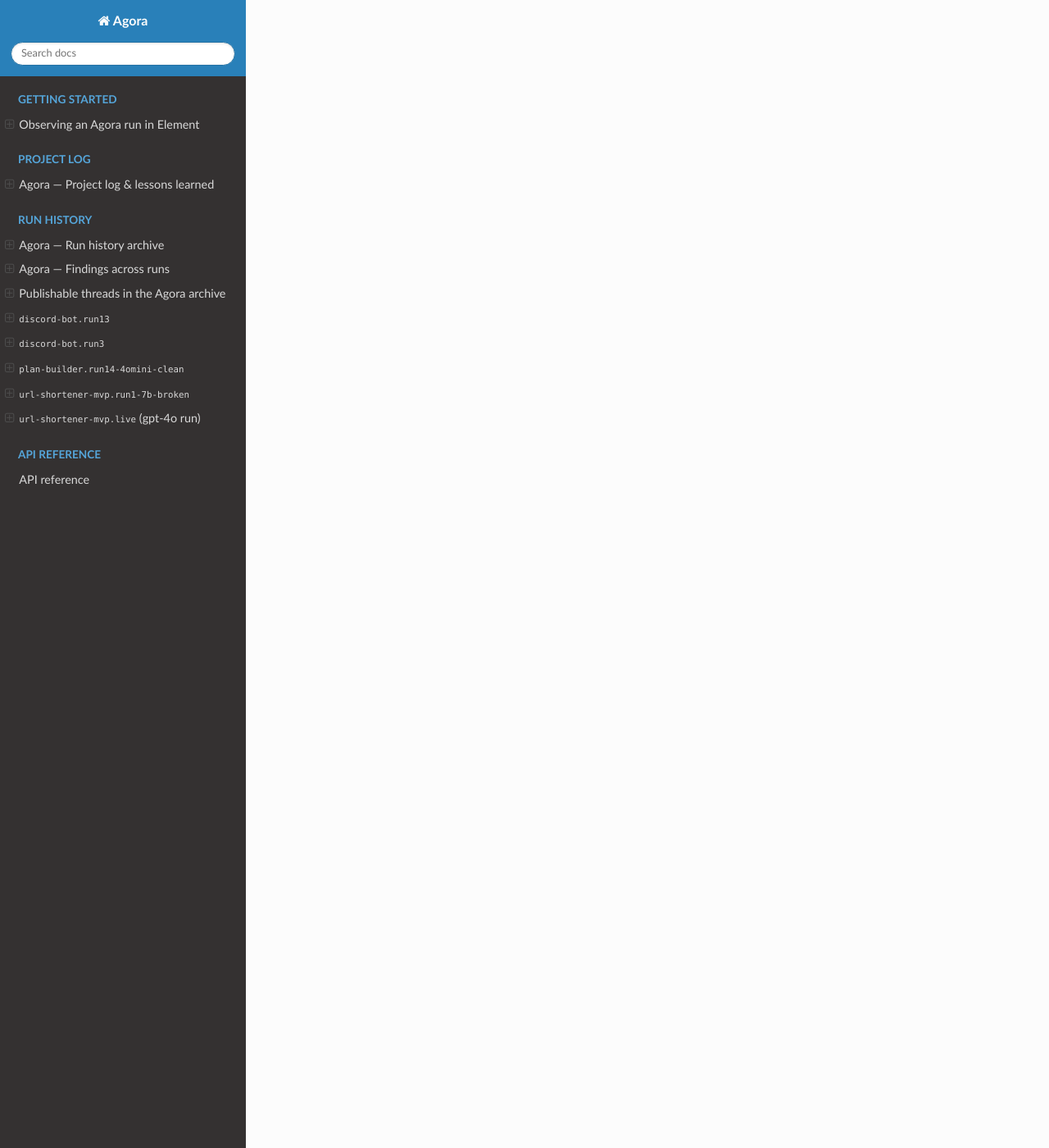
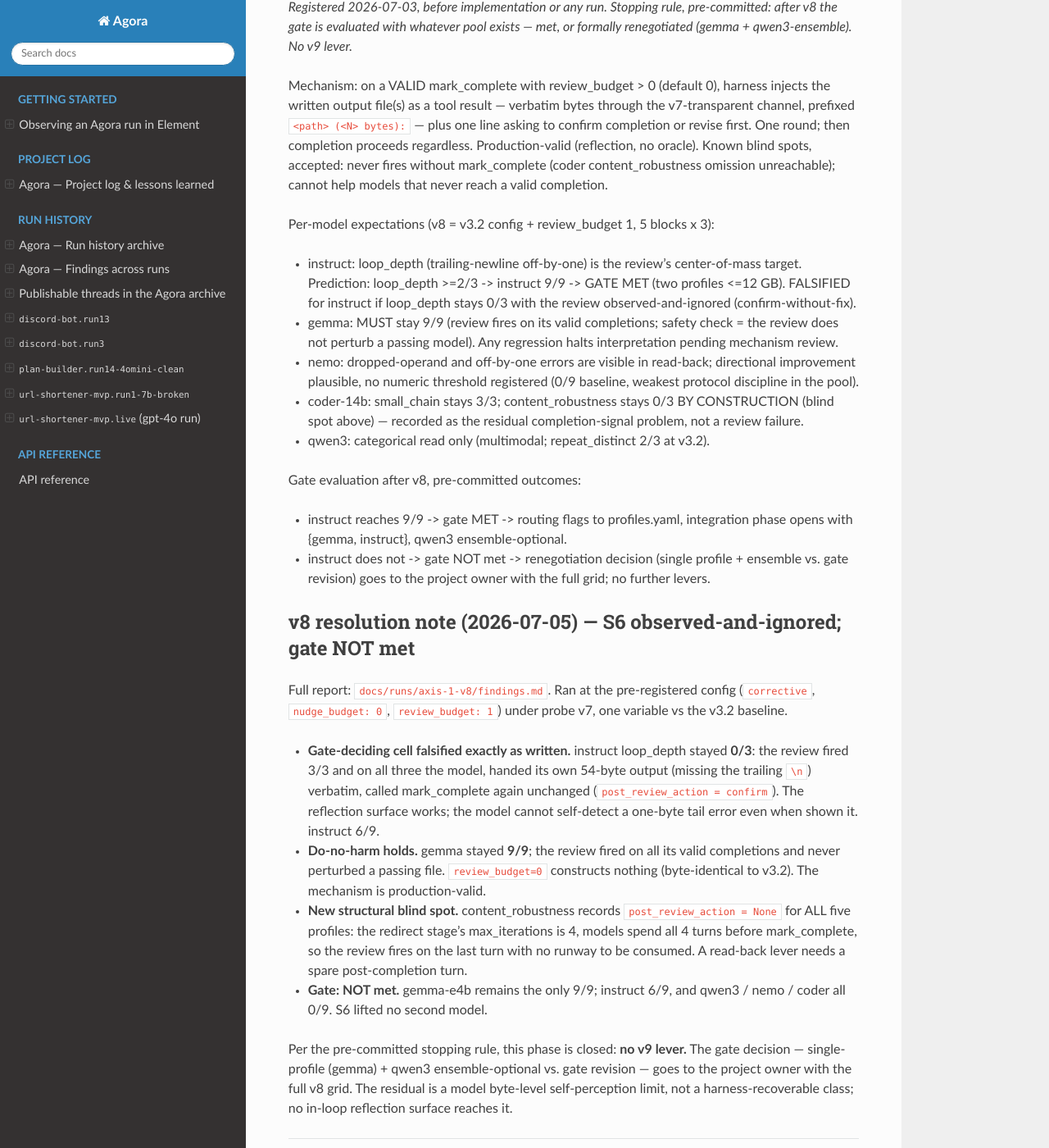
Before and after one commit to fabs133/agora, a Sphinx documentation site: the page built from docs/research/harness-reliability.md, in a window 1280 px wide and 1400 px high, scrolled down 3288 px. Shown: the whole window at 82% size. Built offline with Sphinx 7.4.7 and the Read the Docs theme 3.1.0, drawn with Linux system fonts in a browser that asks for light colours; some of the changed text lies outside the part shown.

Commit message:
feat(harness): S6 completion review (review_budget) + axis-1-v8 — gate NOT met
Mechanism (mirrors S2/nudge): on a valid mark_complete with reviews_used
< review_budget, inject one tool-result reading the written output back
verbatim ("<path> (<N> bytes):" + confirm-or-revise line) through the v7
form-B channel; next valid mark_complete finalizes. review_budget=0
constructs nothing (byte-identical to v3.2). Threaded HarnessConfig
(env AGORA_HARNESS_REVIEW_BUDGET) -> Orchestrator -> ToolContext ->
_run_loop. Provenance: reviews_used + post_review_action
(confirm/revise/other) on TaskResult + TaskRecord; review_budget in the
run-level harness dict and campaign env overlay.

Campaign axis-1-v8.yaml: v3.2 shape, {corrective, nudge 0, review 1}.

Result (5x3, probe v7): gate NOT met. instruct loop_depth 0/3 — review
fired 3/3, model shown its 54-byte output (missing trailing newline) and
re-confirmed unchanged every time (confirm-without-fix, pre-registered
falsification). gemma 9/9 do-no-harm holds. content_robustness review
inert for all profiles (stage cap=4, no runway). gemma-e4b stays the only
9/9. Phase closed, no v9 lever. Full report docs/runs/axis-1-v8/findings.md.

Co-Authored-By: Claude Opus 4.8 (1M context) <noreply@anthropic.com>

```diff
--- a/docs/research/harness-reliability.md
+++ b/docs/research/harness-reliability.md
@@ -146,3 +146,73 @@ The S2 line is closed. The registered next lever must target the actual
 post-v7 residual (tail-newline / separator byte errors on concat+redirect),
 which is a validation/prompt-shaped intervention — a **new**
 pre-registration, not a continuation of this one.
+
+---
+
+## v8 pre-registration: completion review (S6) — FINAL lever of this phase
+
+*Registered 2026-07-03, before implementation or any run. Stopping rule,
+pre-committed: after v8 the gate is evaluated with whatever pool exists —
+met, or formally renegotiated (gemma + qwen3-ensemble). No v9 lever.*
+
+Mechanism: on a VALID mark_complete with review_budget > 0 (default 0),
+harness injects the written output file(s) as a tool result — verbatim
+bytes through the v7-transparent channel, prefixed `<path> (<N> bytes):`
+— plus one line asking to confirm completion or revise first. One round;
+then completion proceeds regardless. Production-valid (reflection, no
+oracle). Known blind spots, accepted: never fires without mark_complete
+(coder content_robustness omission unreachable); cannot help models that
+never reach a valid completion.
+
+Per-model expectations (v8 = v3.2 config + review_budget 1, 5 blocks x 3):
+- instruct: loop_depth (trailing-newline off-by-one) is the review's
+  center-of-mass target. Prediction: loop_depth >=2/3 -> instruct 9/9 ->
+  GATE MET (two profiles <=12 GB). FALSIFIED for instruct if loop_depth
+  stays 0/3 with the review observed-and-ignored (confirm-without-fix).
+- gemma: MUST stay 9/9 (review fires on its valid completions; safety
+  check = the review does not perturb a passing model). Any regression
+  halts interpretation pending mechanism review.
+- nemo: dropped-operand and off-by-one errors are visible in read-back;
+  directional improvement plausible, no numeric threshold registered
+  (0/9 baseline, weakest protocol discipline in the pool).
+- coder-14b: small_chain stays 3/3; content_robustness stays 0/3 BY
+  CONSTRUCTION (blind spot above) — recorded as the residual
+  completion-signal problem, not a review failure.
+- qwen3: categorical read only (multimodal; repeat_distinct 2/3 at v3.2).
+
+Gate evaluation after v8, pre-committed outcomes:
+- instruct reaches 9/9 -> gate MET -> routing flags to profiles.yaml,
+  integration phase opens with {gemma, instruct}, qwen3 ensemble-optional.
+- instruct does not -> gate NOT met -> renegotiation decision (single
+  profile + ensemble vs. gate revision) goes to the project owner with
+  the full grid; no further levers.
+
+## v8 resolution note (2026-07-05) — S6 observed-and-ignored; gate NOT met
+
+Full report: [`docs/runs/axis-1-v8/findings.md`](../runs/axis-1-v8/findings.md).
+Ran at the pre-registered config (`corrective`, `nudge_budget: 0`,
+`review_budget: 1`) under probe v7, one variable vs the v3.2 baseline.
+
+- **Gate-deciding cell falsified exactly as written.** instruct loop_depth
+  stayed **0/3**: the review fired 3/3 and on all three the model, handed
+  its own 54-byte output (missing the trailing `\n`) verbatim, called
+  mark_complete again unchanged (`post_review_action = confirm`). The
+  reflection surface works; the model cannot self-detect a one-byte tail
+  error even when shown it. instruct 6/9.
+- **Do-no-harm holds.** gemma stayed **9/9**; the review fired on all its
+  valid completions and never perturbed a passing file. `review_budget=0`
+  constructs nothing (byte-identical to v3.2). The mechanism is
+  production-valid.
+- **New structural blind spot.** content_robustness records
+  `post_review_action = None` for ALL five profiles: the redirect stage's
+  max_iterations is 4, models spend all 4 turns before mark_complete, so
+  the review fires on the last turn with no runway to be consumed. A
+  read-back lever needs a spare post-completion turn.
+- **Gate: NOT met.** gemma-e4b remains the only 9/9; instruct 6/9, and
+  qwen3 / nemo / coder all 0/9. S6 lifted no second model.
+
+Per the pre-committed stopping rule, this phase is closed: **no v9 lever.**
+The gate decision — single-profile (gemma) + qwen3 ensemble-optional vs.
+gate revision — goes to the project owner with the full v8 grid. The
+residual is a model byte-level self-perception limit, not a
+harness-recoverable class; no in-loop reflection surface reaches it.
```
Also changed, not shown: docs/runs/axis-1-v8/findings.md (added, +161 -0 lines), 12 other files.
